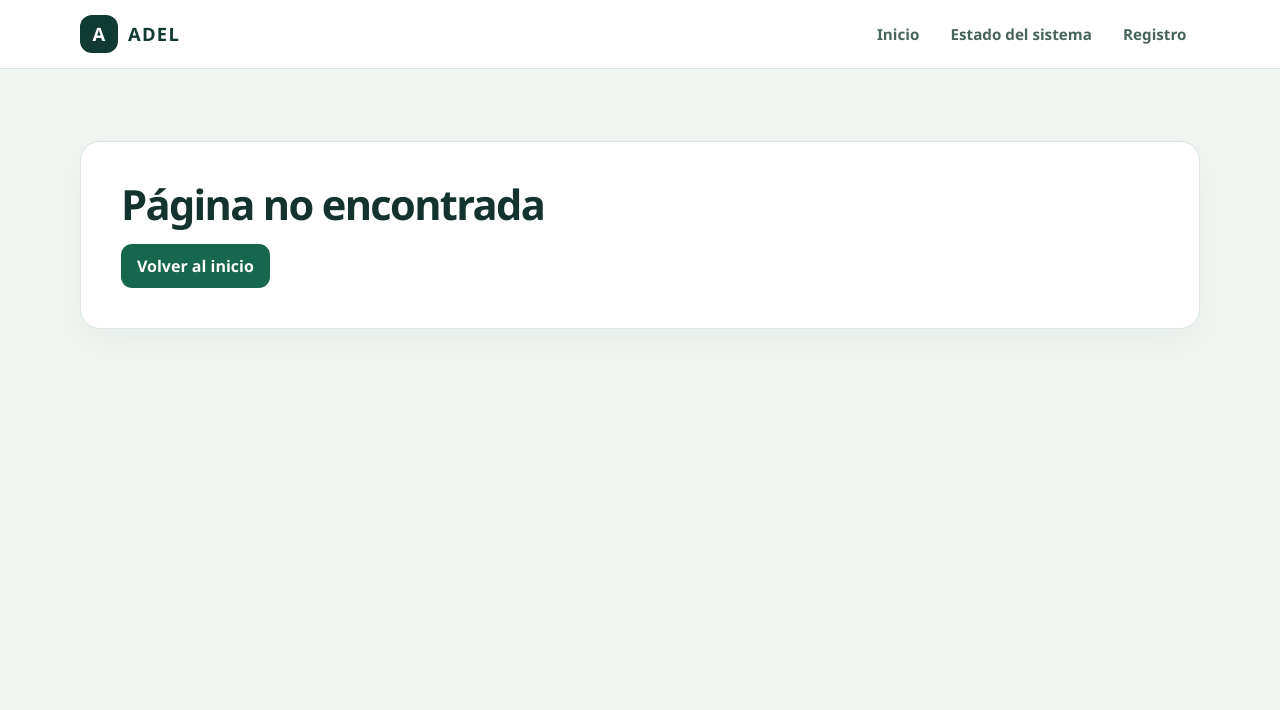
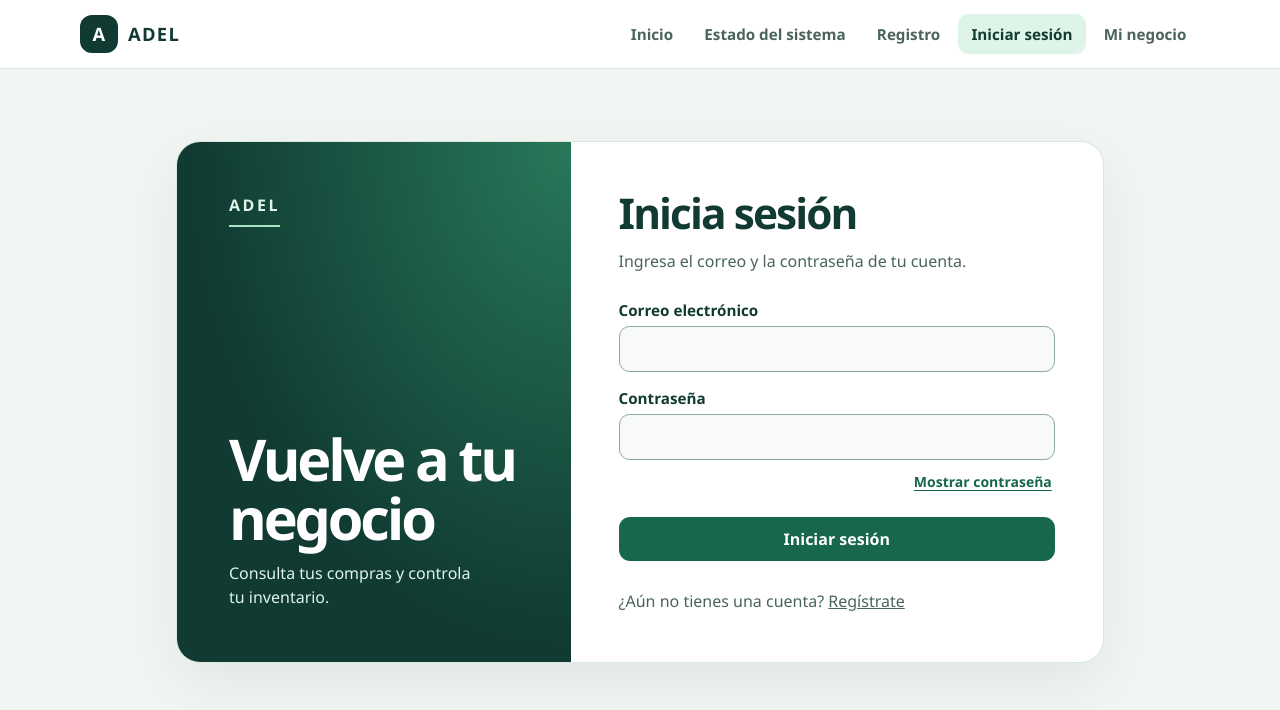
Before and after one commit to Lizethmercado/adel, a React (Vite) app in the folder frontend/: page /iniciar-sesion in a window 1280 px wide. Shown: the top 710 px of the page. Built offline with nearby package versions, Linux system fonts and the light colour scheme.

Commit message:
feat: agregar pantalla de inicio de sesión y ruta protegida

```diff
--- a/frontend/src/App.jsx
+++ b/frontend/src/App.jsx
@@ -1,6 +1,8 @@
 import { Link, NavLink, Route, Routes } from 'react-router'
 import HealthPage from './pages/HealthPage.jsx'
 import RegisterPage from './pages/RegisterPage.jsx'
+import LoginPage from './pages/LoginPage.jsx'
+import BusinessPage from './pages/BusinessPage.jsx'
 
 function HomePage() {
   return (
@@ -34,6 +36,8 @@ export default function App() {
             <NavLink to="/" end>Inicio</NavLink>
             <NavLink to="/estado">Estado del sistema</NavLink>
             <NavLink to="/registro">Registro</NavLink>
+            <NavLink to="/iniciar-sesion">Iniciar sesión</NavLink>
+            <NavLink to="/mi-negocio">Mi negocio</NavLink>
           </nav>
         </div>
       </header>
@@ -51,6 +55,8 @@ export default function App() {
             }
           />
           <Route path="/registro" element={<RegisterPage />} />
+          <Route path="/iniciar-sesion" element={<LoginPage />} />
+          <Route path="/mi-negocio" element={<BusinessPage />} />
           <Route
             path="*"
             element={
--- /dev/null
+++ b/frontend/src/pages/BusinessPage.jsx
@@ -0,0 +1,85 @@
+import { useEffect, useState } from 'react';
+import { Navigate, useNavigate } from 'react-router';
+import {
+  clearSessionToken,
+  getCurrentSession,
+  readSessionToken,
+} from '../services/session.js';
+
+export default function BusinessPage() {
+  const navigate = useNavigate();
+  const token = readSessionToken();
+  const [session, setSession] = useState(null);
+  const [error, setError] = useState('');
+  const [attempt, setAttempt] = useState(0);
+
+  useEffect(() => {
+    if (!token) {
+      return;
+    }
+
+    const controller = new AbortController();
+
+    async function verifySession() {
+      try {
+        const data = await getCurrentSession(token, controller.signal);
+
+        if (controller.signal.aborted) {
+          return;
+        }
+
+        if (!data) {
+          clearSessionToken();
+          navigate('/iniciar-sesion', { replace: true });
+          return;
+        }
+
+        setSession(data);
+      } catch {
+        if (!controller.signal.aborted) {
+          setError('No se pudo verificar tu sesión. Inténtalo nuevamente.');
+        }
+      }
+    }
+
+    verifySession();
+
+    return () => controller.abort();
+  }, [token, navigate, attempt]);
+
+  function signOut() {
+    clearSessionToken();
+    navigate('/iniciar-sesion', { replace: true });
+  }
+
+  function retry() {
+    setError('');
+    setAttempt((value) => value + 1);
+  }
+
+  if (!token) {
+    return <Navigate to="/iniciar-sesion" replace />;
+  }
+
+  return (
+    <section className="surface" aria-labelledby="business-title">
+      <h1 id="business-title">{session?.negocio.nombre ?? 'Mi negocio'}</h1>
+
+      {session ? (
+        <p>Sesión iniciada como <strong>{session.usuario.nombreCompleto}</strong>.</p>
+      ) : (
+        <p role="status">{error || 'Verificando sesión…'}</p>
+      )}
+
+      {error && (
+        <button className="action" type="button" onClick={retry}>
+          Volver a intentar
+        </button>
+      )}{' '}
+
+      <button className="action" type="button" onClick={signOut}>
+        Cerrar sesión
+      </button>
+    </section>
+  );
+}
--- /dev/null
+++ b/frontend/src/pages/LoginPage.jsx
@@ -0,0 +1,106 @@
+import { useState } from 'react';
+import { Link, useNavigate } from 'react-router';
+import { login, saveSessionToken } from '../services/session.js';
+import './RegisterPage.css';
+
+export default function LoginPage() {
+  const navigate = useNavigate();
+  const [showPassword, setShowPassword] = useState(false);
+  const [isSubmitting, setIsSubmitting] = useState(false);
+  const [error, setError] = useState('');
+
+  async function handleSubmit(event) {
+    event.preventDefault();
+
+    if (isSubmitting) {
+      return;
+    }
+
+    const datos = new FormData(event.currentTarget);
+    const correo = datos.get('correo');
+    const contrasena = datos.get('contrasena');
+
+    setError('');
+    setIsSubmitting(true);
+
+    try {
+      const token = await login(correo, contrasena);
+      saveSessionToken(token);
+      navigate('/mi-negocio', { replace: true });
+    } catch (failure) {
+      setError(
+        failure instanceof TypeError
+          ? 'No se pudo conectar con el servidor. Inténtalo nuevamente.'
+          : failure.message,
+      );
+    } finally {
+      setIsSubmitting(false);
+    }
+  }
+
+  return (
+    <section className="register-page" aria-labelledby="login-title">
+      <aside className="register-intro" aria-labelledby="login-intro-title">
+        <span className="register-wordmark">ADEL</span>
+        <div>
+          <h2 id="login-intro-title">Vuelve a tu negocio</h2>
+          <p>Consulta tus compras y controla tu inventario.</p>
+        </div>
+      </aside>
+
+      <div className="register-panel">
+        <h1 id="login-title">Inicia sesión</h1>
+        <p>Ingresa el correo y la contraseña de tu cuenta.</p>
+
+        <form
+          className="register-form"
+          onSubmit={handleSubmit}
+          onInput={() => setError('')}
+          aria-busy={isSubmitting}
+        >
+          <div className="register-field">
+            <label htmlFor="login-email">Correo electrónico</label>
+            <input
+              id="login-email"
+              name="correo"
+              type="email"
+              autoComplete="username"
+              readOnly={isSubmitting}
+              required
+            />
+          </div>
+
+          <div className="register-field">
+            <label htmlFor="login-password">Contraseña</label>
+            <div className="register-password">
+              <input
+                id="login-password"
+                name="contrasena"
+                type={showPassword ? 'text' : 'password'}
+                autoComplete="current-password"
+                readOnly={isSubmitting}
+                required
+              />
+              <button
+                className="register-password-toggle"
+                type="button"
+                aria-controls="login-password"
+                onClick={() => setShowPassword((visible) => !visible)}
+              >
+                {showPassword ? 'Ocultar contraseña' : 'Mostrar contraseña'}
+              </button>
+            </div>
+          </div>
+
+          <button className="action register-submit" disabled={isSubmitting}>
+            {isSubmitting ? 'Iniciando sesión…' : 'Iniciar sesión'}
+          </button>
+
+          <p className="register-feedback" role="alert">{error}</p>
+        </form>
+
+        <p>¿Aún no tienes una cuenta? <Link to="/registro">Regístrate</Link></p>
+      </div>
+    </section>
+  );
+}
--- /dev/null
+++ b/frontend/src/services/session.js
@@ -0,0 +1,70 @@
+const TOKEN_KEY = 'adel.sessionToken';
+
+export function readSessionToken() {
+  return sessionStorage.getItem(TOKEN_KEY);
+}
+
+export function saveSessionToken(token) {
+  sessionStorage.setItem(TOKEN_KEY, token);
+}
+
+export function clearSessionToken() {
+  sessionStorage.removeItem(TOKEN_KEY);
+}
+
+export async function login(correo, contrasena) {
+  const response = await fetch('/api/auth/login', {
+    method: 'POST',
+    headers: {
+      'Content-Type': 'application/json',
+      Accept: 'application/json',
+    },
+    body: JSON.stringify({ correo, contrasena }),
+  });
+
+  const data = await response.json().catch(() => null);
+
+  if (response.status === 401) {
+    throw new Error('Credenciales incorrectas.');
+  }
+
+  if (response.status === 400) {
+    throw new Error(data?.mensaje || 'Completa el correo y la contraseña.');
+  }
+
+  if (
+    response.status !== 200 ||
+    typeof data?.token !== 'string' ||
+    !data.token.trim()
+  ) {
+    throw new Error('No fue posible iniciar sesión. Inténtalo nuevamente.');
+  }
+
+  return data.token;
+}
+
+export async function getCurrentSession(token, signal) {
+  const response = await fetch('/api/auth/me', {
+    headers: {
+      Accept: 'application/json',
+      Authorization: `Bearer ${token}`,
+    },
+    signal,
+  });
+
+  if (response.status === 401) {
+    return null;
+  }
+
+  const data = await response.json().catch(() => null);
+
+  if (
+    response.status !== 200 ||
+    typeof data?.usuario?.nombreCompleto !== 'string' ||
+    typeof data?.negocio?.nombre !== 'string'
+  ) {
+    throw new Error('No fue posible verificar tu sesión.');
+  }
+
+  return data;
+}
```
